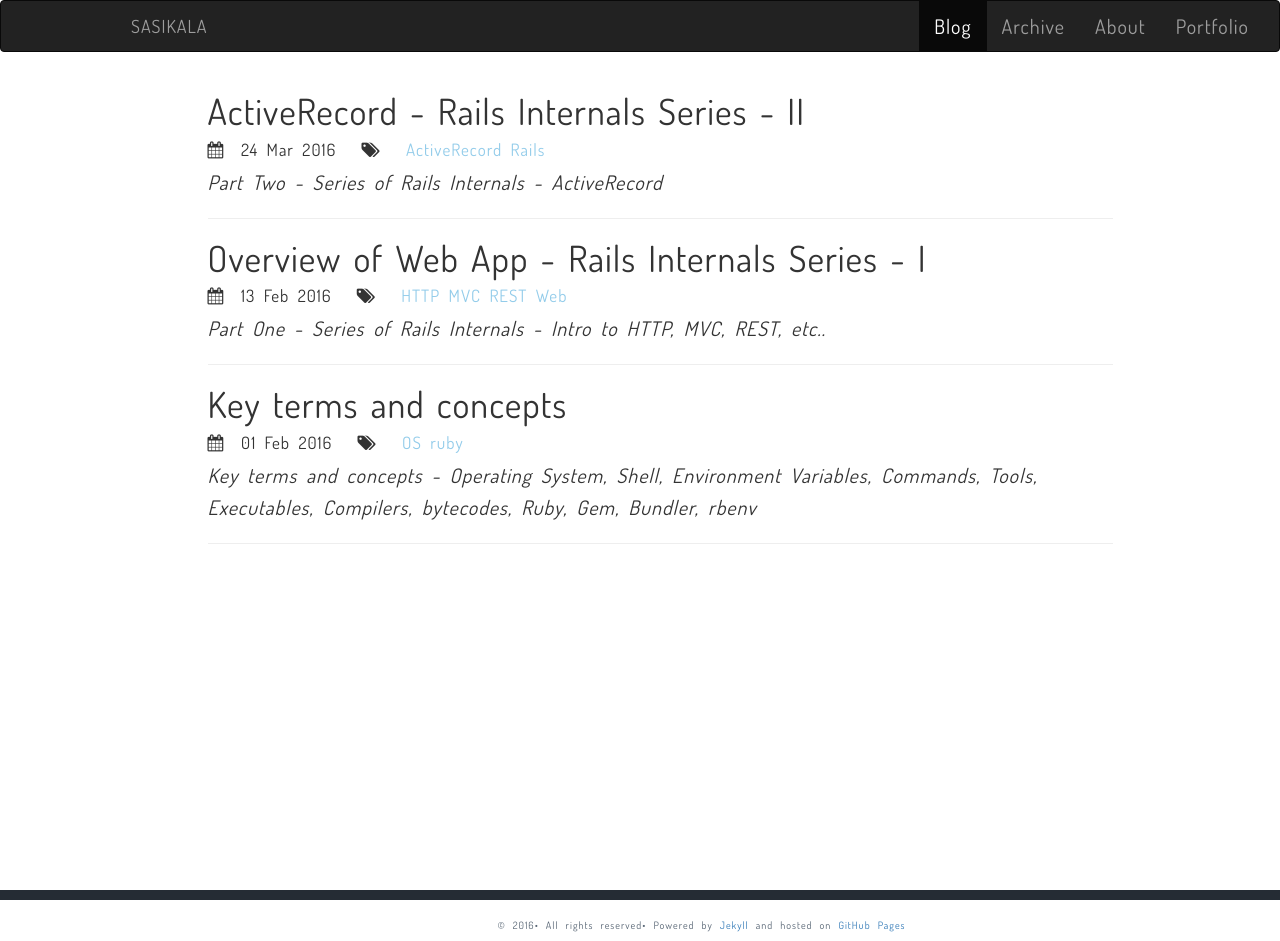
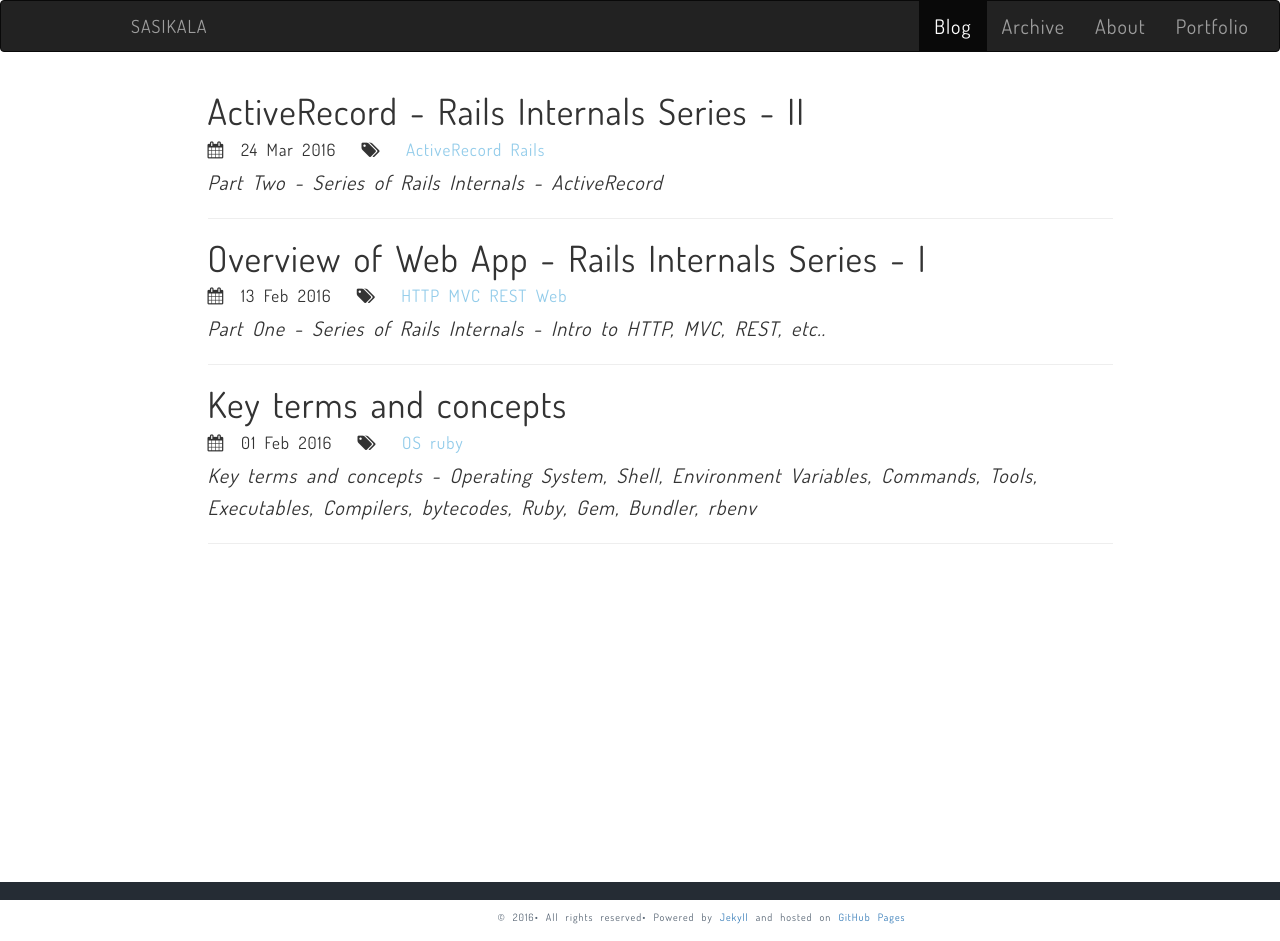
Before and after one commit to Sasikala-Ravichandran/sasi-kala.github.io, a Jekyll site: the page built from index.html, in a window 1280 px wide. Built offline with Jekyll 4.4.1, drawn with Linux system fonts in a browser that asks for light colours; nearby versions of some CDN libraries; the list of posts is cut into pages by our own code; comment, search, counter and statistics services are not loaded.

Commit message:
testing footer

```diff
--- a/css/custom.scss
+++ b/css/custom.scss
@@ -152,7 +152,7 @@ p, div {
   bottom: 0;
   width: 100%;
   /* Set the responsive height of the footer here */
-  height: 1%;
+  height: 2%;
   background-color: #252C34;
   text-align: left;
   padding: 5px;
```
